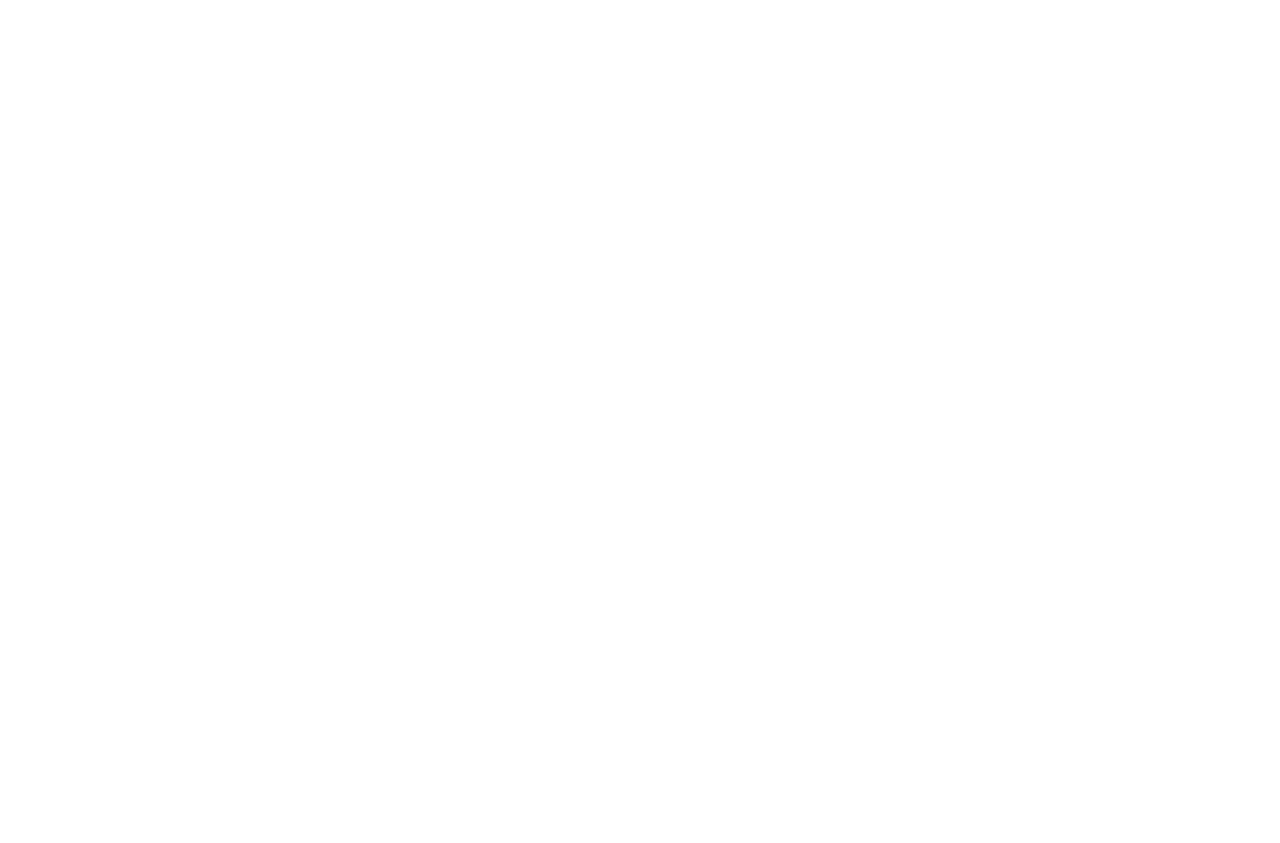
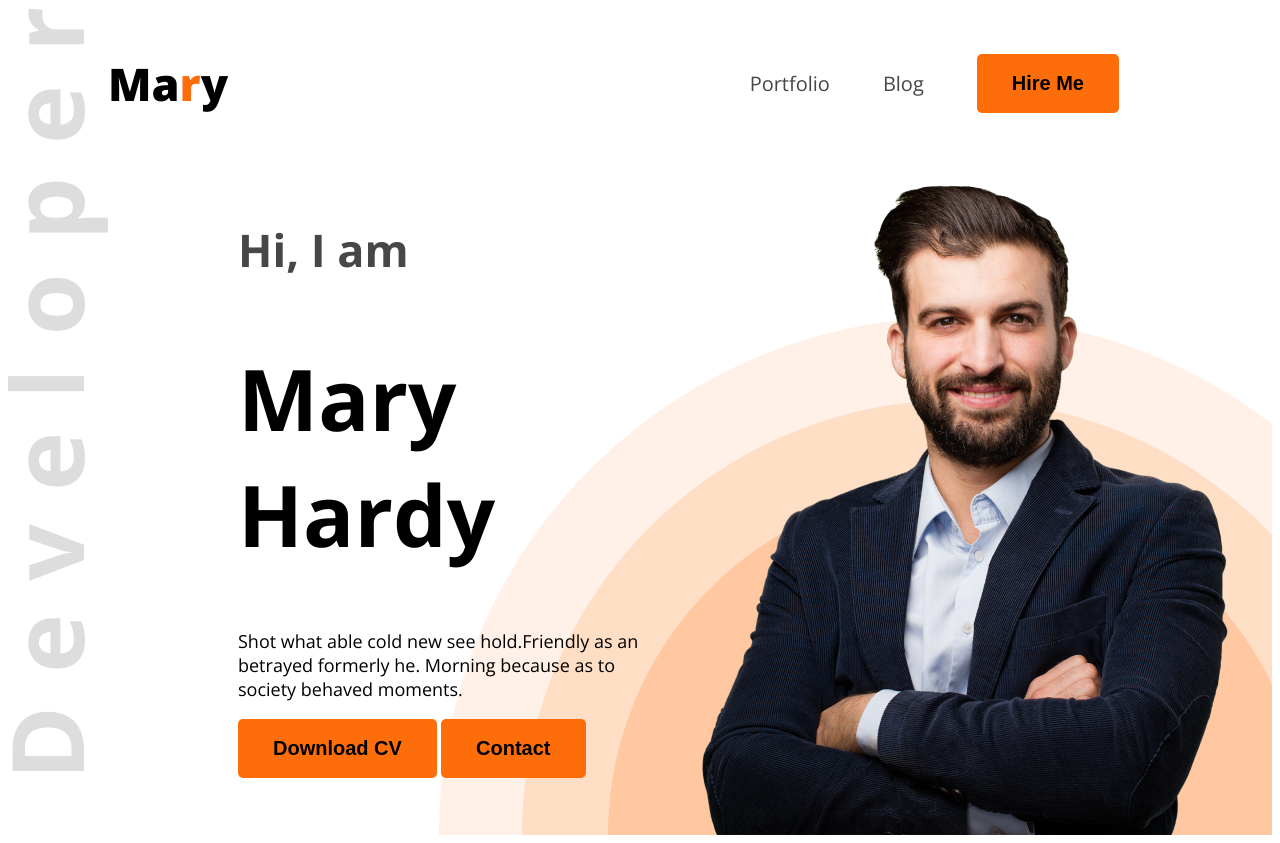
Before and after one commit to rifatsheikh91/Project-Overview1, a plain HTML site: page index.html in a window 1280 px wide. Before the commit the page ends 800 px from the top, so only its background shows below. Drawn offline with nearby package versions, Linux system fonts and the light colour scheme.

Commit message:
2nd commit

```diff
--- a/index.html
+++ b/index.html
@@ -3,9 +3,28 @@
 <head>
 
     <title>web devoloper portfolio </title>
+    <link rel="stylesheet" href="style/portfolio.css">
 </head>
-<body>
-    <header>
+<body class="open-sans-uniquifier">
+    <header class="header">
+        <nav>
+            <h3 class="nav-title">Ma<span class="text-primary">r</span>y</h3>
+            <ul>
+                <li><a class="dark-2" href="">Portfolio</a></li>
+                <li><a class="dark-2" href="">Blog</a></li>
+                <li><a href=""><button class="btn-primary">Hire Me</button></a></li>
+            </ul>
+        </nav>
+        <div class="banner">
+            <div class="content">
+                <h4 class="banner-greetings dark-2">Hi, I  am</h4>
+                <h1 class="banner-title">Mary Hardy</h1>
+                <p class="content-destriptino">Shot what able cold new see hold.Friendly as an betrayed formerly he. Morning because as to society behaved moments.</p>
+                <button class="btn-primary">Download CV</button>
+                <button class="btn-primary">Contact</button>
+            </div>
+            <img class="" src="images/hardy.png" alt="">
+        </div>
 
     </header>
 
--- /dev/null
+++ b/style/portfolio.css
@@ -0,0 +1,92 @@
+@import url('https://fonts.googleapis.com/css2?family=Open+Sans:ital,wght@0,300..800;1,300..800&display=swap');
+
+
+
+/* nav styles */
+nav{
+    display: flex;
+    align-items: center;
+    justify-content: space-between;
+    margin: 0px 100px;
+}
+
+.text-primary{
+    color: #FD6E0A;
+
+}
+.btn-primary{
+    background-color: #FD6E0A;
+    width: #ffff;
+    font-weight: bold;
+    padding: 18px 35px;
+    border-radius: 5px;
+    font-size: 20px;
+    border: none;
+}
+
+.open-sans-uniquifier {
+    font-family: "Open Sans", sans-serif;
+    font-optical-sizing: auto;
+
+    font-style: normal;
+    font-variation-settings:
+      "wdth" 100;
+  }
+
+  .nav-title{
+    font-weight: 800;
+    font-size: 45px;
+  }
+
+  nav ul li{
+    list-style: none;
+    margin-right: 53px;
+  }
+
+  nav ul li a{
+    text-decoration: none;
+    font-size: 20px;
+  }
+  .dark-2{
+    color: #474747;
+  }
+
+  nav ul{
+    display: flex;
+    align-items: center;
+  }
+
+  .content .banner-greetings{
+    font-size: 45px;
+    font-weight: 800px;
+
+  }
+  .banner-title{
+    font-size:85px ;
+    font-weight: bold;
+  }
+
+  .content-destriptino{
+    font-size: 18px;
+  }
+  .banner-pic{
+    weight: 584px;
+
+  }
+
+  .banner{
+    display: flex;
+    justify-content: space-between;
+    margin: 0 35px 0 230px;
+
+  }
+  .banner .content{
+    max-width: 585px;
+  }
+  .header{
+    background-image: url(../images/developer.png), url(../images/header_bg.png);
+    background-repeat: no-repeat;
+    background-position: top left, bottom right;
+
+
+  }
```
